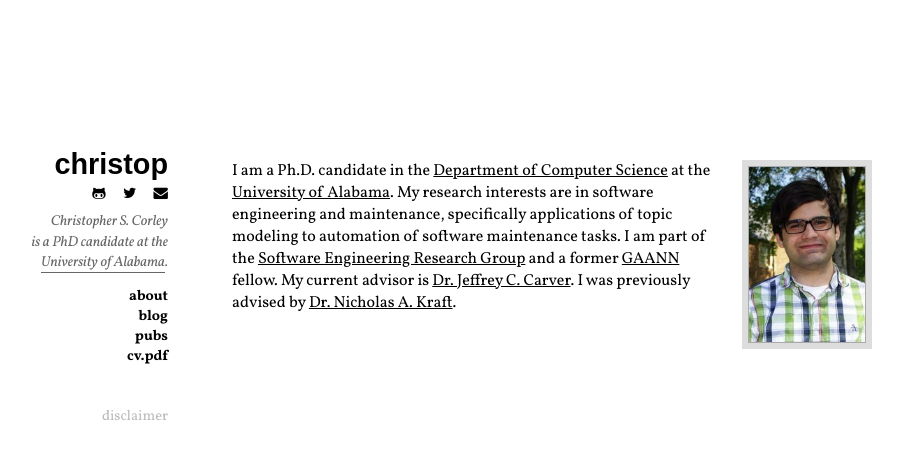
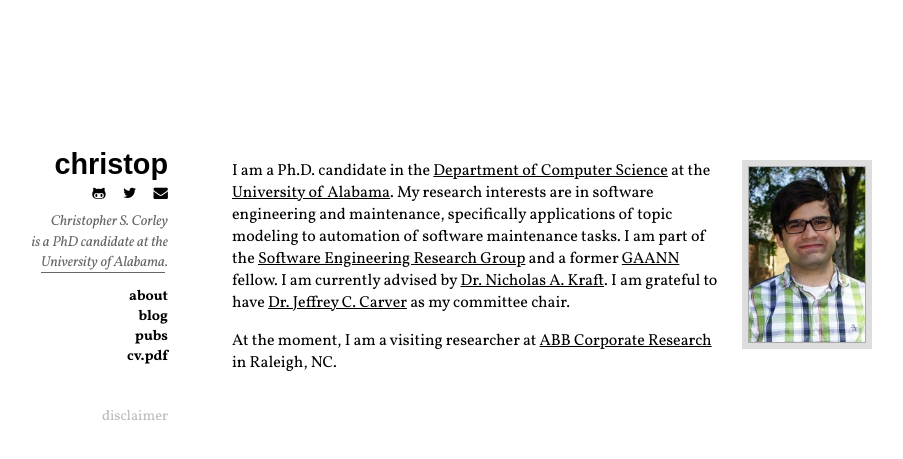
Before and after one commit to cscorley/cscorley.github.io, a Jekyll site: the page built from index.md, in a window 1280 px wide. Shown: the top 459 px of the page, without its empty margins (152-1055 px from the left). Built offline with Jekyll 4.4.1, drawn with Linux system fonts in a browser that asks for light colours; Markdown is read by kramdown in place of the engine named in the settings.

Commit message:
Update description and exp

```diff
--- a/index.md
+++ b/index.md
@@ -7,12 +7,21 @@ layout: page
     title="Christop"
     alt="Photo of Christop"/>
 
-I am a Ph.D. candidate in the [Department of Computer Science](http://cs.ua.edu/)
-at the [University of Alabama](http://www.ua.edu/).
-My research interests are in software engineering and maintenance,
-specifically applications of topic modeling to automation of software
-maintenance tasks.
-I am part of the [Software Engineering Research Group](http://se.cs.ua.edu/)
-and a former [GAANN](http://gaann.cs.ua.edu/) fellow.
-My current advisor is [Dr. Jeffrey C. Carver](http://carver.cs.ua.edu/).
-I was previously advised by [Dr. Nicholas A. Kraft](http://nkraft.cs.ua.edu/).
+I am a Ph.D. candidate in the [Department of Computer Science][] at the
+[University of Alabama][]. My research interests are in software engineering
+and maintenance, specifically applications of topic modeling to automation of
+software maintenance tasks. I am part of the [Software Engineering Research
+Group][] and a former [GAANN][] fellow. I am currently advised by [Dr. Nicholas
+A. Kraft][]. I am grateful to have [Dr. Jeffrey C. Carver][] as my committee
+chair.
+
+At the moment, I am a visiting researcher at [ABB Corporate Research][] in
+Raleigh, NC.
+
+[Department of Computer Science]: http://cs.ua.edu/
+[University of Alabama]: http://www.ua.edu/
+[Software Engineering Research Group]: http://se.cs.ua.edu/
+[GAANN]: http://gaann.cs.ua.edu/
+[Dr. Nicholas A. Kraft]: http://nkraft.cs.ua.edu/
+[Dr. Jeffrey C. Carver]: http://carver.cs.ua.edu/
+[ABB Corporate Research]: http://www.abb.com/softwareresearch
```
Also changed, not shown: vita.md (+5 -3 lines).
